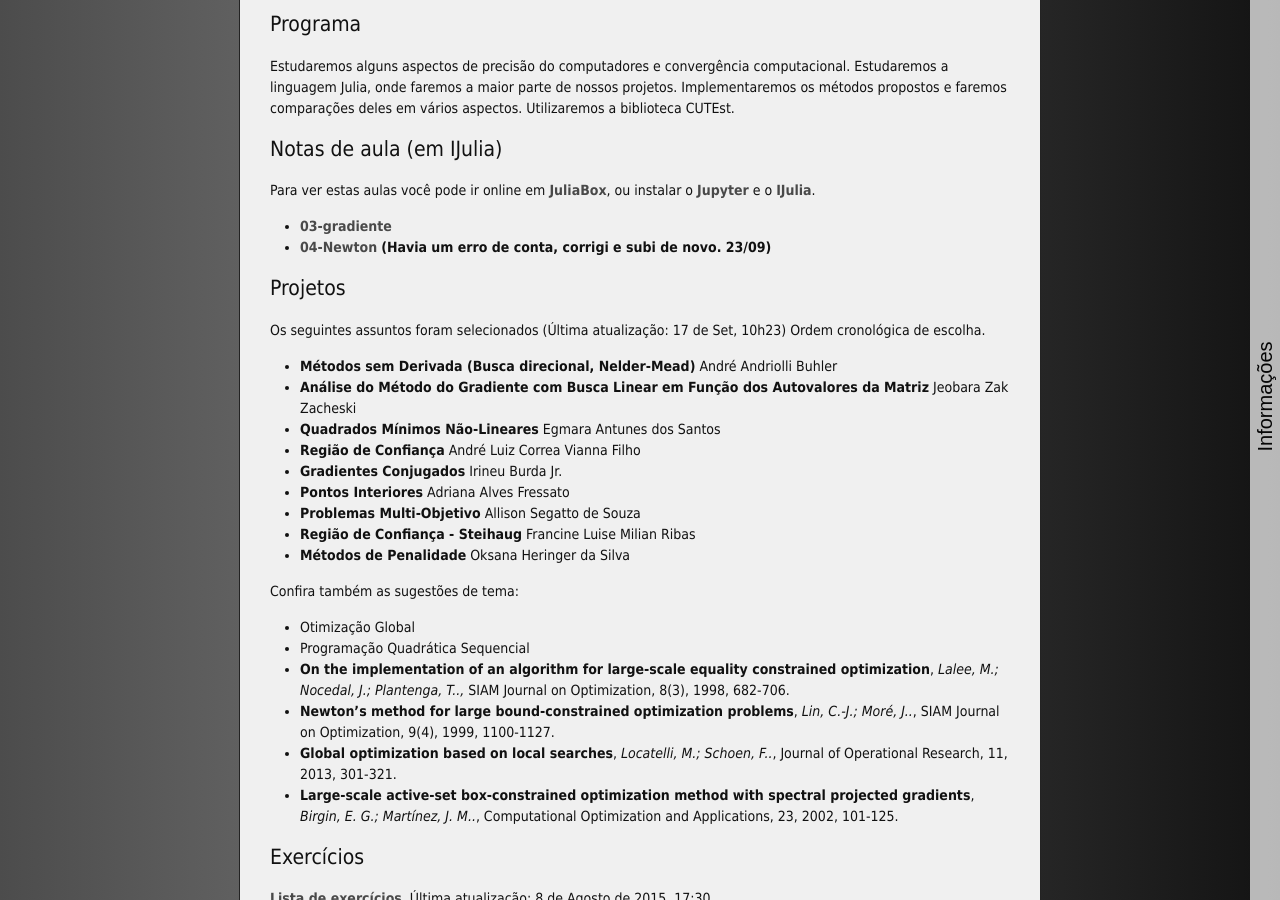
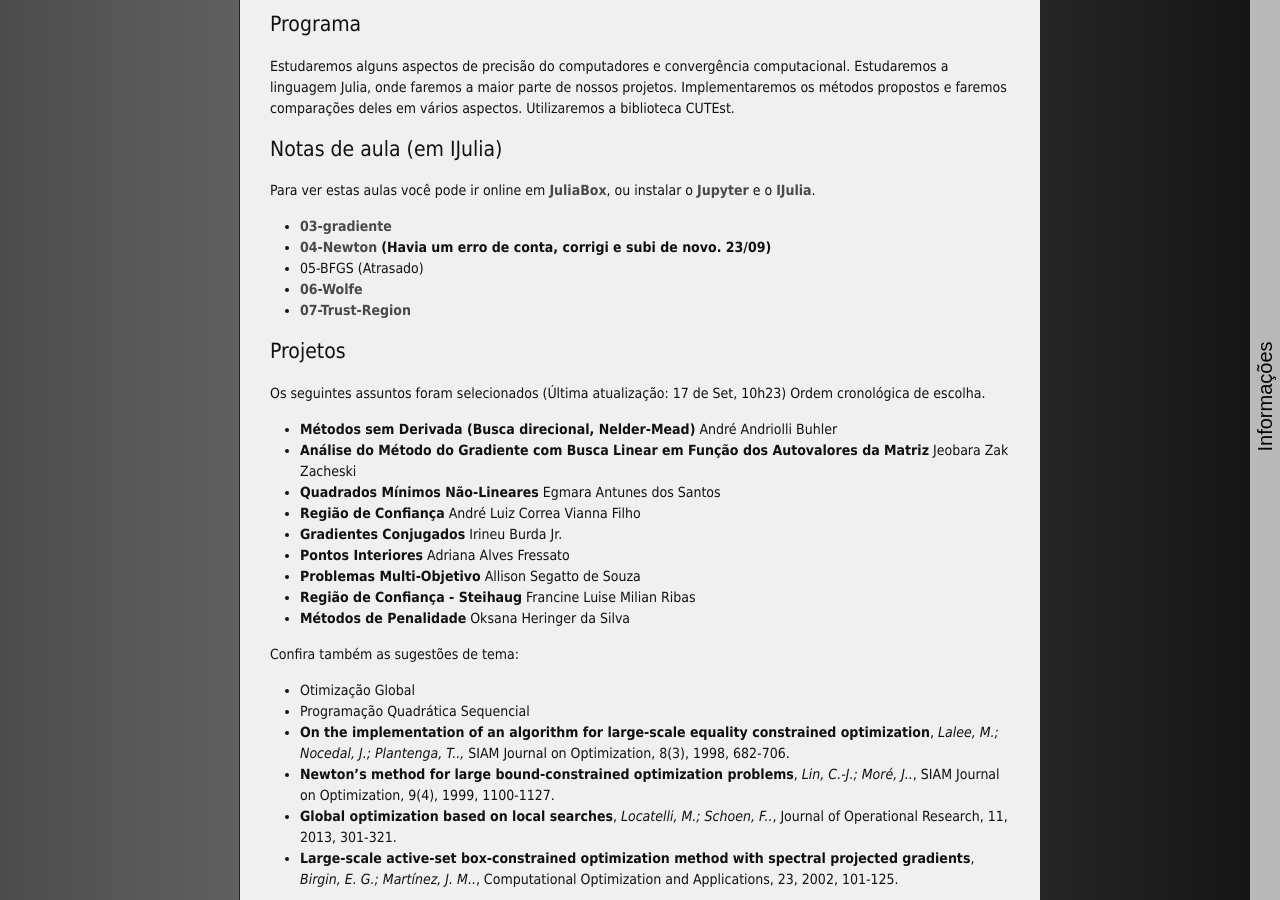
Before and after one commit to abelsiqueira/abelsiqueira.github.io-old, a Jekyll site: the page built from _posts/br/2015-08-02-cm114-2015s2.markdown, in a window 1280 px wide and 900 px high, scrolled down 508 px. Built offline with Jekyll 4.4.1, drawn with Linux system fonts in a browser that asks for light colours; nearby versions of some CDN libraries.

Commit message:
Adiciona novos notebooks

```diff
--- a/_posts/br/2015-08-02-cm114-2015s2.markdown
+++ b/_posts/br/2015-08-02-cm114-2015s2.markdown
@@ -39,6 +39,9 @@ ou instalar o [Jupyter](https://jupyter.org/) e o
   - [03-gradiente]({{ site.baseurl }}/disciplinas/cm114/03-gradiente.ipynb)
   - [04-Newton]({{ site.baseurl }}/disciplinas/cm114/04-Newton.ipynb)
     **(Havia um erro de conta, corrigi e subi de novo. 23/09)**
+  - 05-BFGS (Atrasado)
+  - [06-Wolfe]({{ site.baseurl }}/disciplinas/cm114/06-Wolfe.ipynb)
+  - [07-Trust-Region]({{ site.baseurl }}/disciplinas/cm114/07-Trust-Region.ipynb)
 
 # Projetos
 
```
Also changed, not shown: 2 other files.
